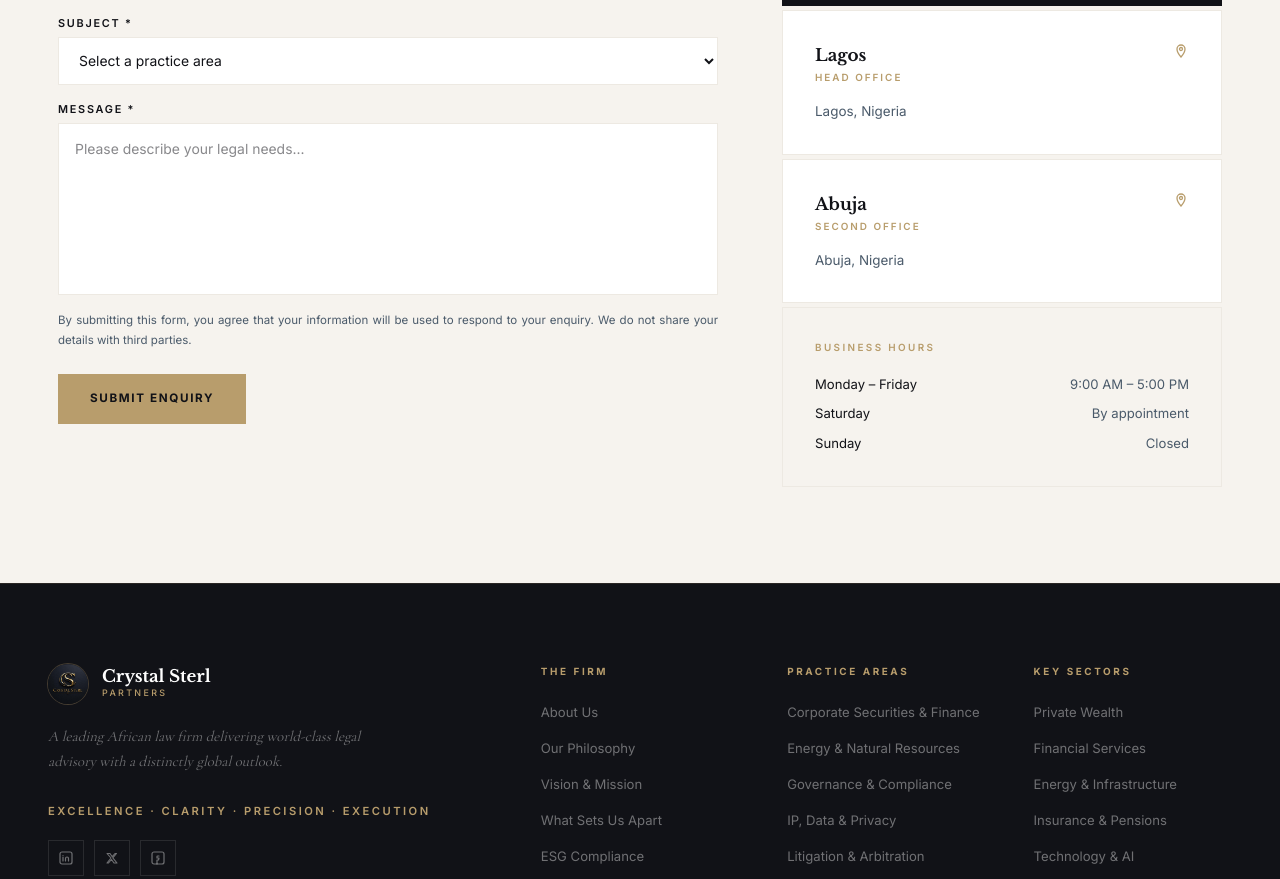
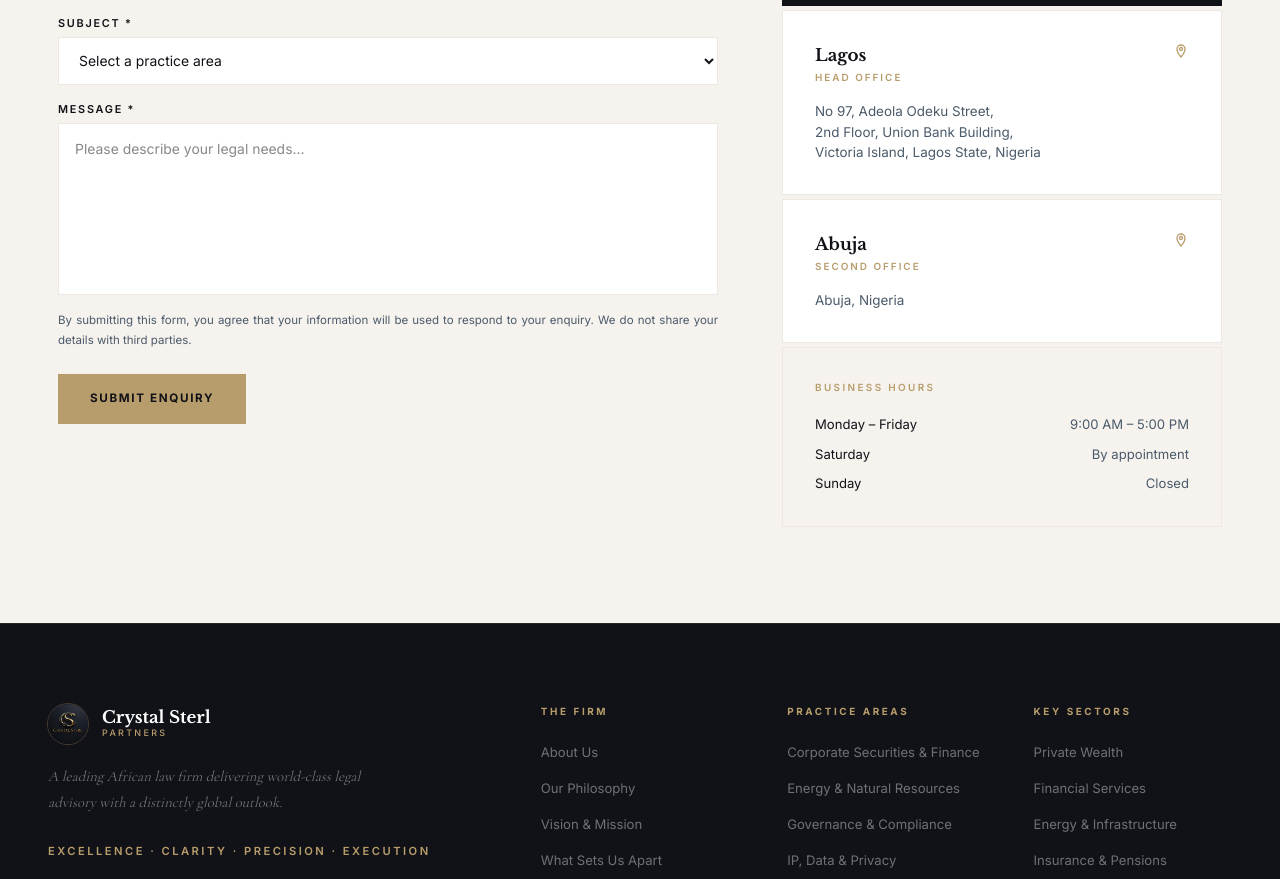
Before and after one commit to paschalogu/crystal-sterl, a Next.js app: page /contact in a window 1280 px wide. Shown: the part 859-1738 px from the top of the page. Built offline with nearby package versions, Linux system fonts and the light colour scheme; no server answers.

Commit message:
Update ContactForm.tsx
Updated the address

```diff
--- a/app/contact/ContactForm.tsx
+++ b/app/contact/ContactForm.tsx
@@ -166,7 +166,9 @@ export default function ContactForm() {
 
             {/* Offices */}
             {[
-              { city: "Lagos",  label: "Head Office",   address: ["Lagos, Nigeria"] },
+              { city: "Lagos",  label: "Head Office",   address: ["No 97, Adeola Odeku Street,",
+                                                                  "2nd Floor, Union Bank Building,",
+                                                                  "Victoria Island, Lagos State, Nigeria",] },
               { city: "Abuja",  label: "Second Office",  address: ["Abuja, Nigeria"] },
             ].map(office => (
               <div key={office.city} className="bg-white border border-[#ede9e2] p-8">
```
